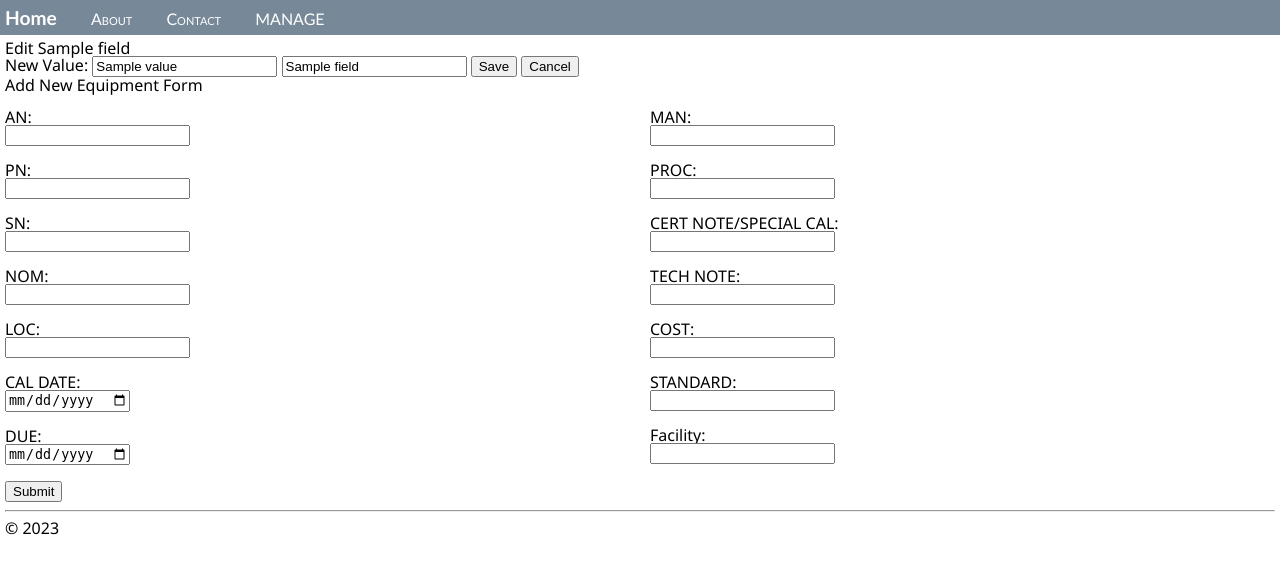
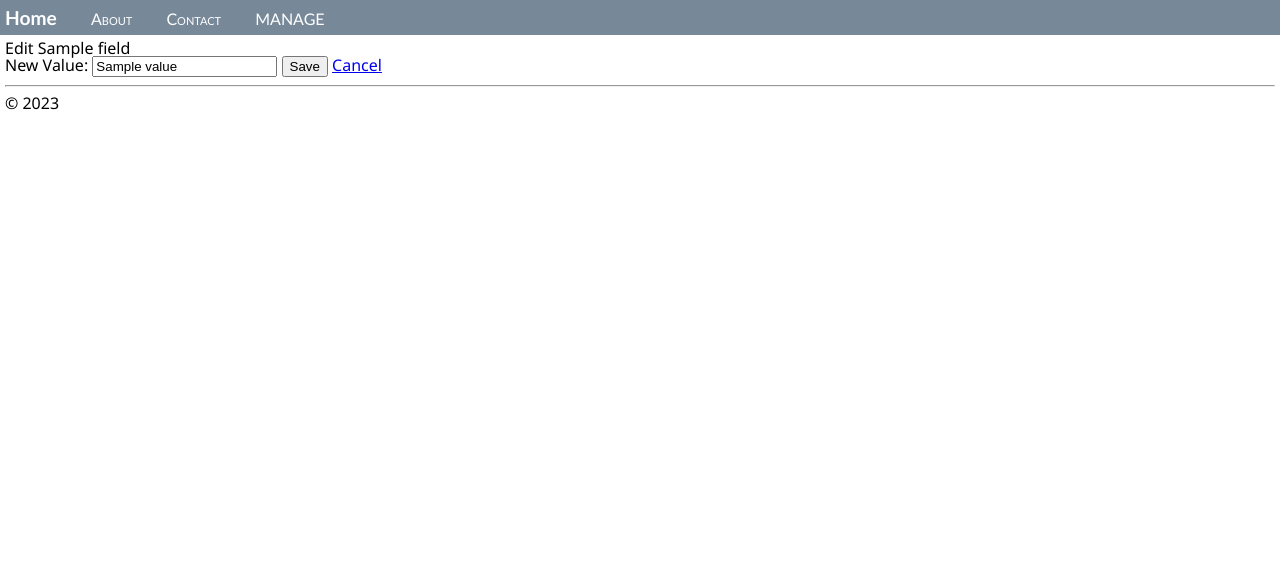
Before and after one commit to King133x/JTIDATA, a Flask app: template hello_app/templates/master_edit.html in a window 1280 px wide. Shown: the top 574 px of the page. Run offline with Flask 3, Linux system fonts and the light colour scheme; the template is opened without the code that fills it: most values are stand-ins (such as "Sample title", 1, 10 or a date in 2020).

Commit message:
Messed up more stuff

```diff
--- a/hello_app/templates/master_edit.html
+++ b/hello_app/templates/master_edit.html
@@ -1,71 +1,13 @@
 {% extends "layout.html" %}
+
 {% block content %}
-<html>
-  <head>
-    <title>Edit</title>
-  </head>
-  <body>
   <h1>Edit {{ field }}</h1>
+
   <form method="post">
     <label for="new_value">New Value:</label>
     <input type="text" id="new_value" name="new_value" value="{{ value }}" required>
-      <input type="text" id="field" name="field" value="{{ field }}">
+    <input type="hidden" name="field" value="{{ field }}">
     <button type="submit">Save</button>
-      <button type="button" onclick="window.history.back()">Cancel</button>
+    <a href="{{ url_for('master', master_id=master_id) }}">Cancel</a>
   </form>
-    <h2>Add New Equipment Form</h2>
-<br />
-<form action='/data_results/{{ master_id }}' method="post">
-	<div style="display: flex; flex-wrap: wrap;">
-		<div style="flex: 1; padding-right: 10px;">
-			<label for="an">AN:</label><br>
-			<input type="text" id="an" name="an" required><br>
-			<br />
-			<label for="model">PN:</label><br>
-			<input type="text" id="model" name="model" required><br>
-			<br />
-			<label for="sn">SN:</label><br>
-			<input type="text" id="sn" name="sn" required><br>
-			<br />
-			<label for="nom">NOM:</label><br>
-			<input type="text" id="nom" name="nom" required><br>
-			<br />
-			<label for="location">LOC:</label><br>
-			<input type="text" id="location" name="location" required><br>
-			<br />
-			<label for="cal_date">CAL DATE:</label><br>
-			<input type="date" id="cal_date" name="cal_date"><br>
-			<br />
-			<label for="due">DUE:</label><br>
-			<input type="date" id="due" name="due"><br>
-			<br />
-		</div>
-		<div style="flex: 1; padding-left: 10px;">
-			<label for="manufacture">MAN:</label><br>
-			<input type="text" id="manufacture" name="manufacture" required><br>
-			<br />
-			<label for="procedure">PROC:</label><br>
-			<input type="text" id="procedure" name="procedure" required><br>
-			<br />
-			<label for="cert_note">CERT NOTE/SPECIAL CAL:</label><br>
-			<input type="text" id="cert_note" name="cert_note"><br>
-			<br />
-			<label for="tech_note">TECH NOTE:</label><br>
-			<input type="text" id="tech_note" name="tech_note"><br>
-			<br />
-			<label for="cost">COST:</label><br>
-			<input type="money" id="cost" name="cost"><br>
-			<br />
-			<label for="standard">STANDARD:</label><br>
-			<input type="text" id="standard" name="standard" required><br>
-			<br />
-			<label for="facility">Facility:</label><br>
-			<input type="text" id="facility" name="facility" required><br>
-			<br />
-		</div>
-	</div>
-	<input type="submit" value="Submit">
-</form>
-  </body>
-</html>
 {% endblock %}
--- a/hello_app/templates/master_results.html
+++ b/hello_app/templates/master_results.html
@@ -28,10 +28,12 @@
 				<th>STANDARD</th>
 				<th>Facility</th>
 			</tr>
+			{% endif %}
 		</thead>
 		<tbody>
 			{% for result in master_results %}
 			<tr>
+				<td><a href="/master_edit/{{ result['ID'] }}"> {{ result['ID'] }} </a></td>
 				<td>{{ result['AN'] }}</td>
 				<td>{{ result['Model'] }}</td>
 				<td>{{ result['SN'] }}</td>
@@ -51,8 +53,6 @@
 			{% endfor %}
 		</tbody>
 	</table>
-	{% endif %}
-
 	{% if test_results %}
 	<table>
 		<thead>
@@ -85,6 +85,7 @@
 		</tbody>
 	</table>
 	{% endif %}
+	<br />
 	<h2>Add New Test Results</h2>
 	<br />
 	<form action='/master_results/{{ master_id }}' method="post">
--- a/hello_app/views.py
+++ b/hello_app/views.py
@@ -73,6 +73,27 @@ def master_results(master_id):
             flash("No master results found!", "danger")
             return redirect(url_for("home"))
 ##################################################################################################################################################################################################
+@app.route('/master_edit/<int:master_id>', methods=['GET', 'POST'])
+def master_edit(master_id,):
+    field = request.form['field']
+    if request.method == 'GET':
+        # Fetch the current value of the field from the database
+        cursor.execute("SELECT {} FROM MASTER WHERE id = ?".format(field), (master_id,))
+        value = cursor.fetchone()[0]
+
+        # Render a form with the current value of the field
+        return render_template('master_edit.html', field=field, value=value)
+
+    elif request.method == 'POST':
+        # Extract the new value of the field from the form submission
+        new_value = request.form.get('new_value')
+
+        # Update the field in the database
+        cursor.execute("UPDATE MASTER SET {} = ? WHERE id = ?".format(field), (new_value, master_id))
+        connection.commit()
+
+        # Redirect back to the previous page
+        return redirect(request.referrer)
 
 ##################################################################################################################################################################################################
 # run app in debug mode
```
Also changed, not shown: hello_app/templates/master_search.html (+15 -15 lines). Lines whose indentation alone changed are shown as unchanged.
